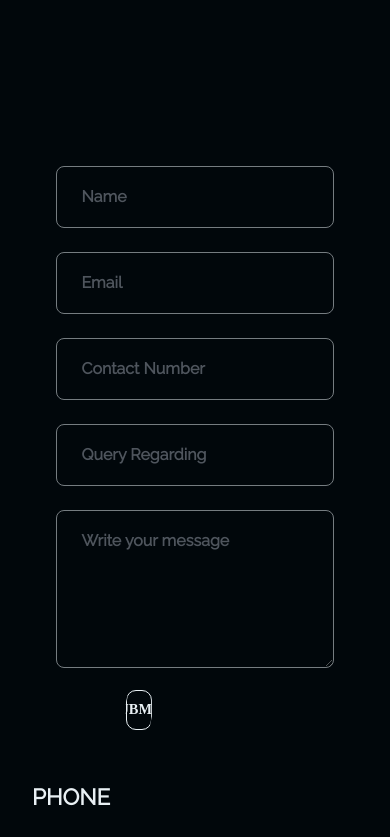
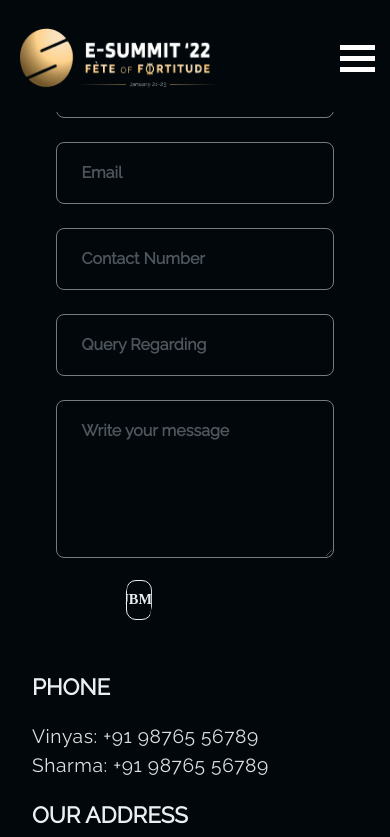
Before and after one commit to Ecell-IITR/Esummit22-frontend, a Next.js app: page / in a window 390 px wide. Shown: the top 837 px of the page. Built offline with nearby package versions, Linux system fonts and the light colour scheme; no server answers; a web font is replaced by a local one.

Commit message:
mobile responsive

```diff
--- a/pages/index.js
+++ b/pages/index.js
@@ -1,7 +1,54 @@
 import Head from "next/head";
 import { Header } from "../components/Header/header";
 import { HeaderMobile } from "../components/Header/mobileHeader";
+import Script from "next/script";
+import { useState, useEffect } from "react";
 
 export default function Home() {
-  return <Header />;
+  const useWindowDimensions = () => {
+    const hasWindow = typeof window !== "undefined";
+
+    function getWindowDimensions() {
+      const width = hasWindow ? window.innerWidth : null;
+      const height = hasWindow ? window.innerHeight : null;
+      return {
+        width,
+        height,
+      };
+    }
+
+    const [windowDimensions, setWindowDimensions] = useState(
+      getWindowDimensions()
+    );
+
+    useEffect(() => {
+      if (hasWindow) {
+        function handleResize() {
+          setWindowDimensions(getWindowDimensions());
+        }
+
+        window.addEventListener("resize", handleResize);
+        return () => window.removeEventListener("resize", handleResize);
+      }
+    }, [hasWindow]);
+
+    return windowDimensions;
+  };
+
+  const { height, width } = useWindowDimensions();
+  const breakpoint = 768;
+
+  return (
+    <>
+      {width <= breakpoint ? (
+        <div>
+          <HeaderMobile />
+        </div>
+      ) : (
+        <div>
+          <Header />
+        </div>
+      )}
+    </>
+  );
 }
```
